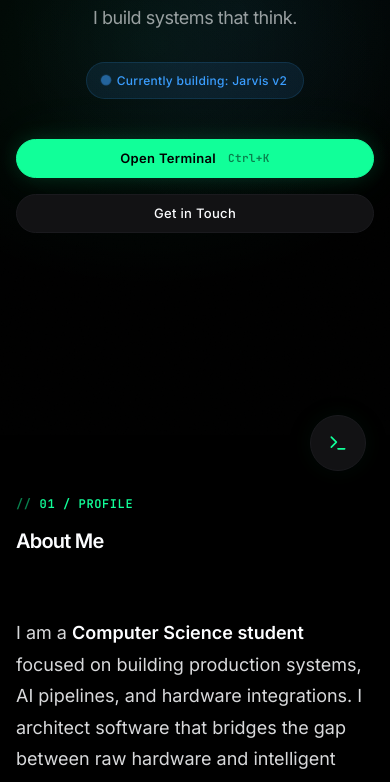
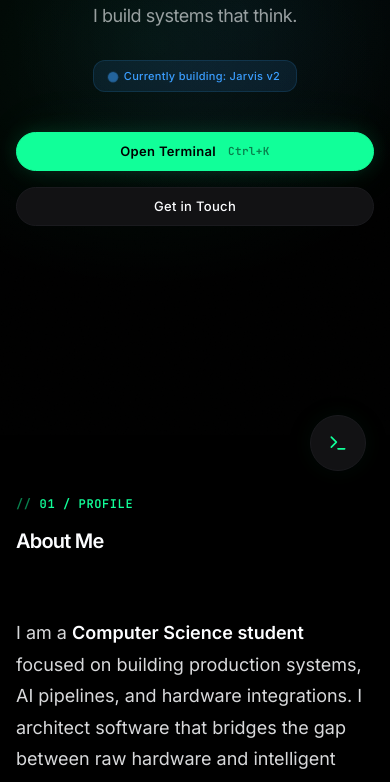
Before and after one commit to vardhchhajer/portfolio, a plain HTML site: page index.html in a window 390 px wide. Shown: the part 349-1131 px from the top of the page. Drawn offline with Linux system fonts and the light colour scheme; no server answers.

Commit message:
Optimize status-badge styling for mobile screens

```diff
--- a/css/globals.css
+++ b/css/globals.css
@@ -392,6 +392,7 @@ p {
   border: 1px solid rgba(17, 255, 153, 0.15);
   border-radius: var(--radius-full);
   letter-spacing: var(--tracking-wide);
+  line-height: 1.4;
 }
 
 .status-badge::before {
@@ -706,4 +707,18 @@ p {
     padding: var(--space-sm) var(--space-xl);
     font-size: var(--text-sm);
   }
+
+  .status-badge {
+    padding: var(--space-xs) var(--space-md);
+    font-size: 11px;
+    line-height: 1.35;
+    text-align: left;
+    display: inline-flex;
+    align-items: flex-start;
+    border-radius: 12px;
+  }
+
+  .status-badge::before {
+    margin-top: 5px;
+  }
 }
```
